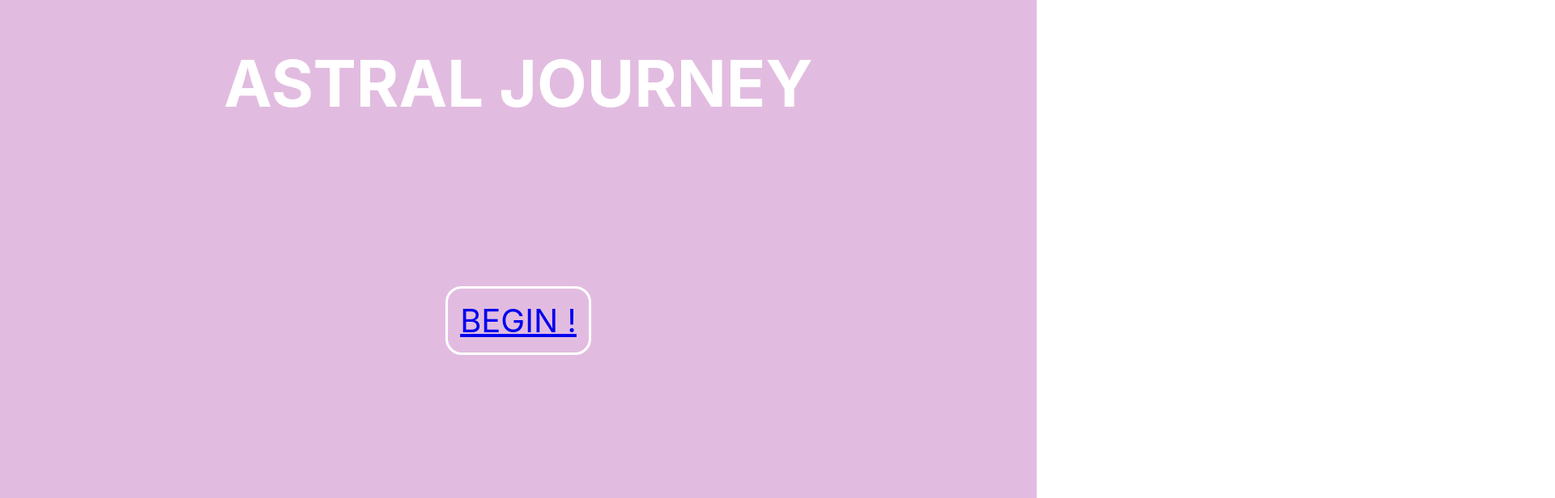
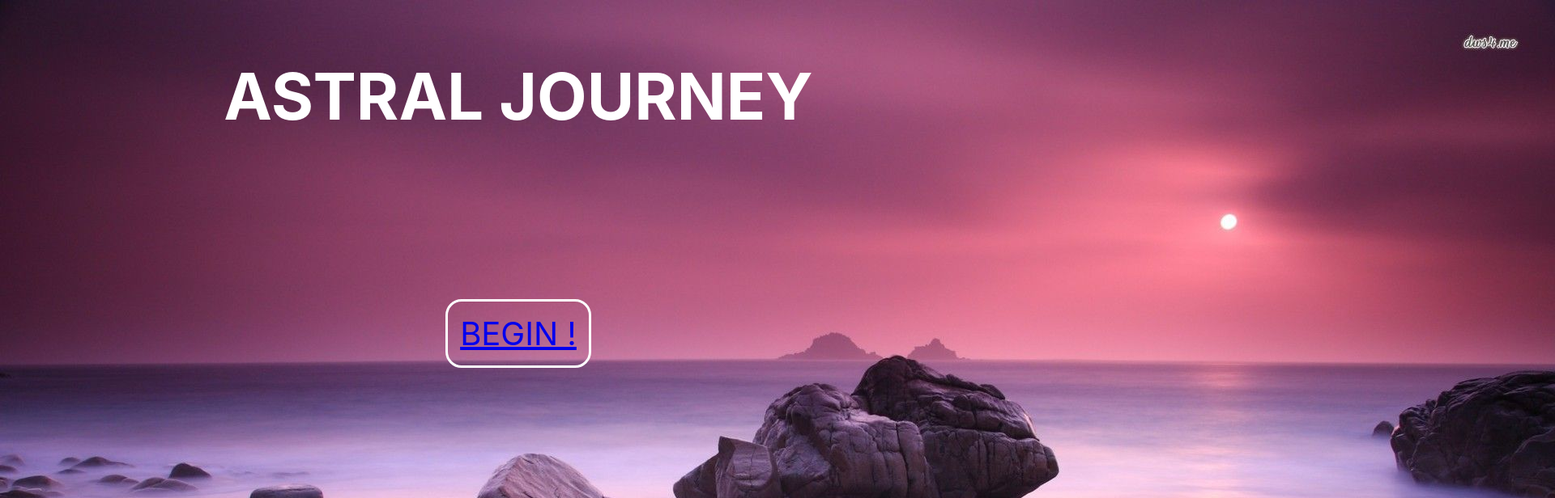
Before and after one commit to Guillaume-Kreit/Astral, a React (Create React App) app: page / in a window 1280 px wide. Shown: the top 616 px of the page at 81% size, 1920 px wide, since content can reach past the window. Built offline with nearby package versions, Linux system fonts and the light colour scheme.

Commit message:
Add background HomePage

```diff
--- a/src/components/HomePage.js
+++ b/src/components/HomePage.js
@@ -1,9 +1,13 @@
 import React from 'react';
 import Begin from './Begin';
-import Name from './Name'
+import Name from './Name';
+import Wallaper from "./Wallaper";
+
+
 const HomePage = () => {
     return(
         <div>
+            <Wallaper/>
             <Name/>
             <Begin/>
         </div>
```
